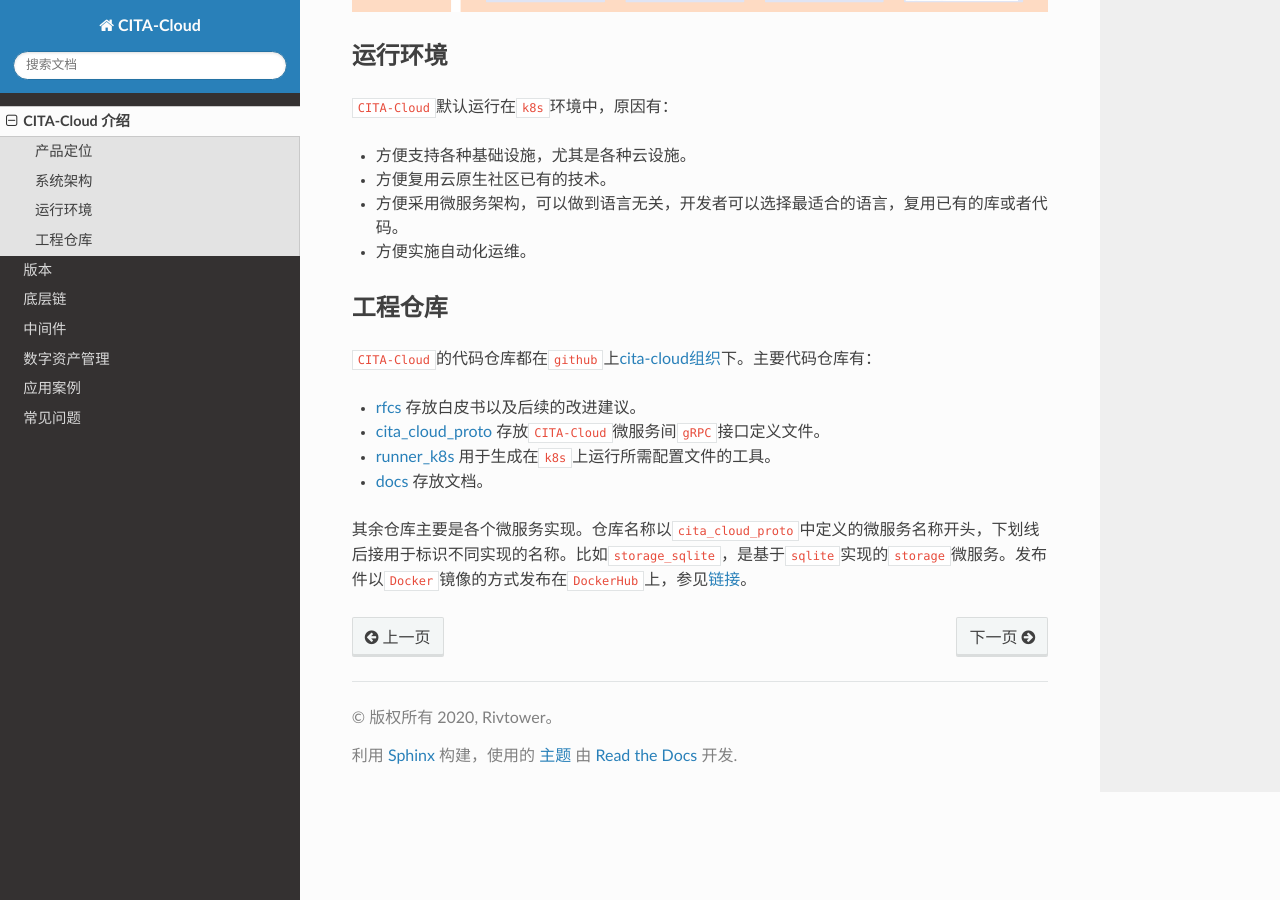
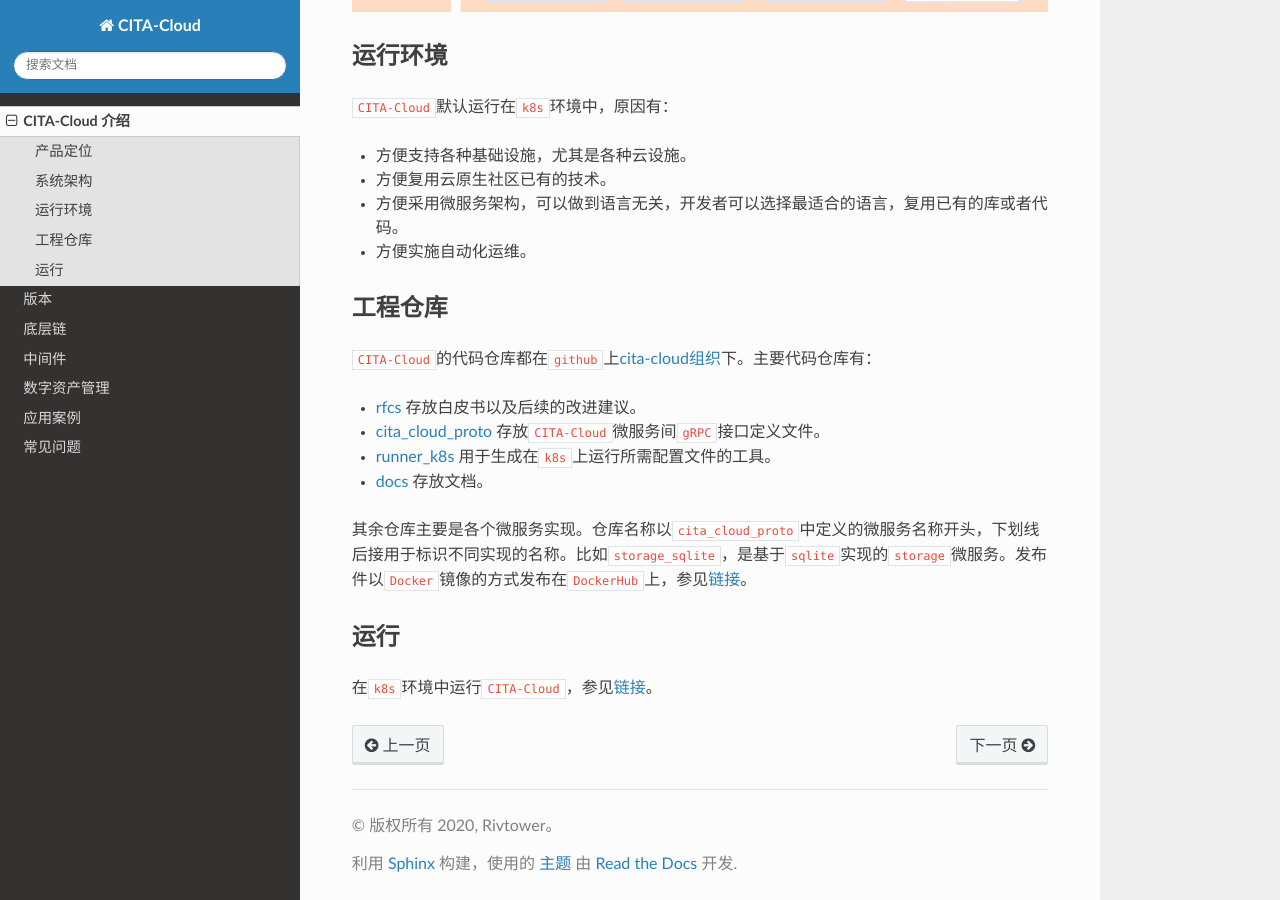
Before and after one commit to cita-cloud/docs, a Sphinx documentation site: the page built from source/introduction.md, in a window 1280 px wide and 900 px high, scrolled down 1268 px. Built offline with Sphinx 7.4.7 and the Read the Docs theme 2.0.0, drawn with Linux system fonts in a browser that asks for light colours.

Commit message:
update docs

```diff
--- a/source/introduction.md
+++ b/source/introduction.md
@@ -1,11 +1,11 @@
 # CITA-Cloud 介绍
 ### 产品定位
 `CITA-Cloud`定位于可信的连接不同的业务系统，包括传统应用，行业应用，云和物联网设备。
-![position](_static/images/position.png)
+![](_static/images/position.png)
 详情参见[产品定位白皮书](https://github.com/cita-cloud/rfcs/blob/master/rfcs/0001-positioning/0001-positioning.md)。
 ### 系统架构
 `CITA-Cloud`是一个完整的解决方案，除了区块链底层，还包括中间件层面的各种服务，以及上层的数字资产管理层。支撑企业用户在各种不同的基础设施上直接构建各种行业解决方案的能力。
-![architecture](_static/images/architecture.png)
+![](_static/images/architecture.png)
 ### 运行环境
 `CITA-Cloud`默认运行在`k8s`环境中，原因有：
 
@@ -23,3 +23,5 @@
 - [docs](https://github.com/cita-cloud/docs) 存放文档。
 
 其余仓库主要是各个微服务实现。仓库名称以`cita_cloud_proto`中定义的微服务名称开头，下划线后接用于标识不同实现的名称。比如`storage_sqlite`，是基于`sqlite`实现的`storage`微服务。发布件以`Docker`镜像的方式发布在`DockerHub`上，参见[链接](https://hub.docker.com/u/citacloud)。
+### 运行
+在`k8s`环境中运行`CITA-Cloud`，参见[链接](https://github.com/cita-cloud/runner_k8s)。
```
Also changed, not shown: source/blockchain.md (+4 -0 lines).
